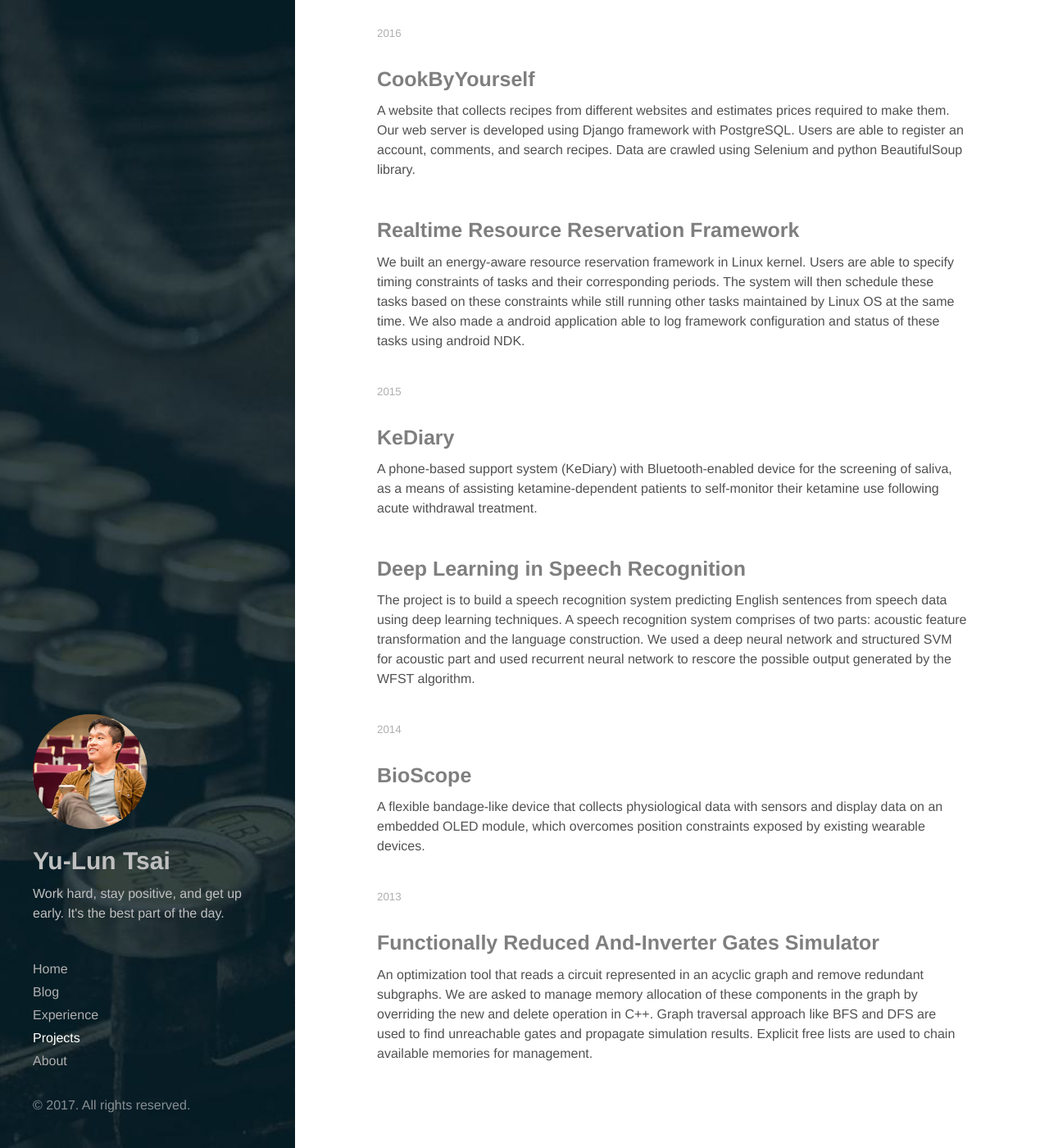
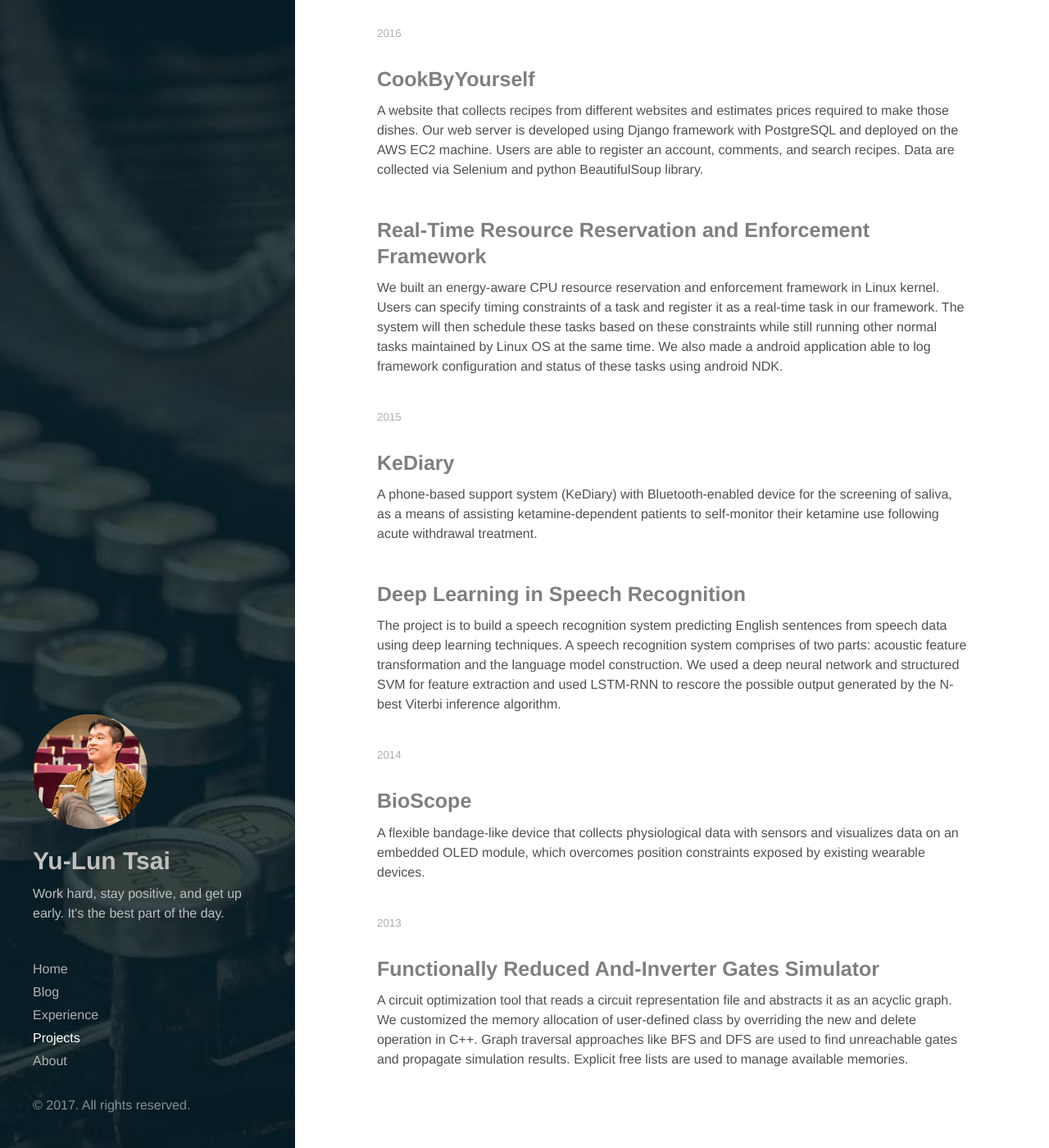
Before and after one commit to stormysun513/stormysun513.github.io, a Jekyll site: the page built from project.html, in a window 1280 px wide and 1400 px high, scrolled down 1066 px. Shown: the whole window at 82% size. Built offline with Jekyll 4.4.1, drawn with Linux system fonts in a browser that asks for light colours; some of the changed text lies outside the part shown.

Commit message:
update real-time task researvation and enforcement project

```diff
--- a/project.html
+++ b/project.html
@@ -75,11 +75,11 @@ permalink: /project/
 
     <div class="project-section no-expansion">
   		<div class="project-summary">
-  			<h3>Image Classification Using Labeled and Unlabeled Data</h3>
+  			<h3>Semi-supervised Learning in Image Classification</h3>
   			<p>
         This project is to improve performance of image classification using
         unlabeled image data. The dataset is cifar-10 with 5000 labeled images,
-        45000 unlabeled images,  and 10000 images for testing. I tried two methods
+        45000 unlabeled images, and 10000 images for testing. I tried two methods
         to solve this problem. The first one is to use Kmeans with spatial pyramid
         matching while the second one use CNN with self-training approach.
         </p>
@@ -99,25 +99,27 @@ permalink: /project/
         </a>
   			<p>
           A website that collects recipes from different websites and estimates
-        prices required to make them. Our web server is developed using Django
-        framework with PostgreSQL. Users are able to register an account, comments,
-        and search recipes. Data are crawled using Selenium and python
-        BeautifulSoup library.
+          prices required to make those dishes. Our web server is developed using
+          Django framework with PostgreSQL and deployed on the AWS EC2 machine.
+          Users are able to register an account, comments, and search recipes.
+          Data are collected via Selenium and python BeautifulSoup library.
         </p>
   		</div>
     </div>
 
-    <div class="project-section no-expansion">
+    <div class="project-section">
       <div class="project-summary">
-  			<h3>Realtime Resource Reservation Framework</h3>
+        <a href="/project/task-reservation-and-enforcement-framework.html">
+  		    <h3>Real-Time Resource Reservation and Enforcement Framework</h3>
+        </a>
   			<p>
-        We built an energy-aware resource reservation framework in Linux
-        kernel. Users are able to specify timing constraints of tasks and
-        their corresponding periods. The system will then schedule these
-        tasks based on these constraints while still running other tasks
-        maintained by Linux OS at the same time. We also made a android
-        application able to log framework configuration and status of
-        these tasks using android NDK.
+          We built an energy-aware CPU resource reservation and enforcement
+          framework in Linux kernel. Users can specify timing constraints of
+          a task and register it as a real-time task in our framework. The
+          system will then schedule these tasks based on these constraints
+          while still running other normal tasks maintained by Linux OS at
+          the same time. We also made a android application able to log
+          framework configuration and status of these tasks using android NDK.
         </p>
   		</div>
     </div>
@@ -168,9 +170,10 @@ permalink: /project/
           The project is to build a speech recognition system predicting English
           sentences from speech data using deep learning techniques. A speech
           recognition system comprises of two parts: acoustic feature
-        transformation and the language construction. We used a deep neural
-        network and structured SVM for acoustic part and used recurrent neural
-        network to rescore the possible output generated by the WFST algorithm.
+          transformation and the language model construction. We used a deep neural
+          network and structured SVM for feature extraction and used LSTM-RNN
+           to rescore the possible output generated by the N-best Viterbi inference
+           algorithm.
         <!-- <span id="project-url" hidden><br>
           <a href="https://inclass.kaggle.com/c/leehungyi-gi-bong">
             website: Kaggle Project Info
@@ -188,9 +191,11 @@ permalink: /project/
     <div class="project-section no-expansion">
   		<div class="project-summary">
   			<h3>BioScope</h3>
-  			<p> A flexible bandage-like device that collects physiological data with
-        sensors and display data on an embedded OLED module, which overcomes
-        position constraints exposed by existing wearable devices. </p>
+  			<p>
+          A flexible bandage-like device that collects physiological data with
+          sensors and visualizes data on an embedded OLED module, which overcomes
+          position constraints exposed by existing wearable devices.
+        </p>
   		</div>
     </div>
 	</section>
@@ -203,12 +208,12 @@ permalink: /project/
   		<div class="project-summary">
   			<h3>Functionally Reduced And-Inverter Gates Simulator</h3>
         <p>
-        An optimization tool that reads a circuit represented in an acyclic
-        graph and remove redundant subgraphs. We are asked to manage memory
-        allocation of these components in the graph by overriding the new and
-        delete operation in C++. Graph traversal approach like BFS and DFS
-        are used to find unreachable gates and propagate simulation results.
-        Explicit free lists are used to chain available memories for management.
+          A circuit optimization tool that reads a circuit representation file
+          and abstracts it as an acyclic graph. We customized the memory allocation
+          of user-defined class by overriding the new and delete operation in C++.
+          Graph traversal approaches like BFS and DFS are used to find unreachable
+          gates and propagate simulation results. Explicit free lists are used to
+          manage available memories.
         </p>
   		</div>
     </div>
```
Also changed, not shown: project/mobile-easyorder.md (+1 -1 lines), project/task-reservation-and-enforcement-framework.md (+55 -2 lines), assets/images/rtes-architecture.jpg (added), assets/images/rtes-reservation-flow.jpg (added). Lines whose indentation alone changed are shown as unchanged.
